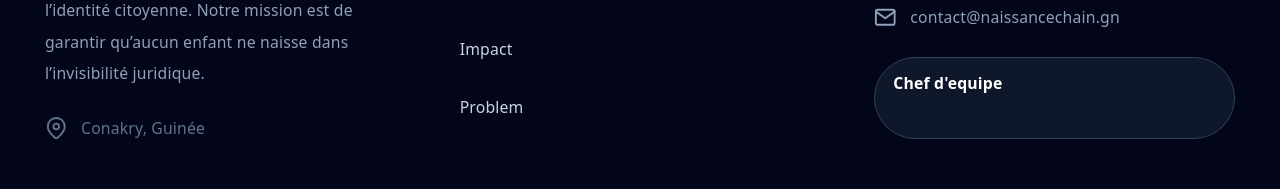
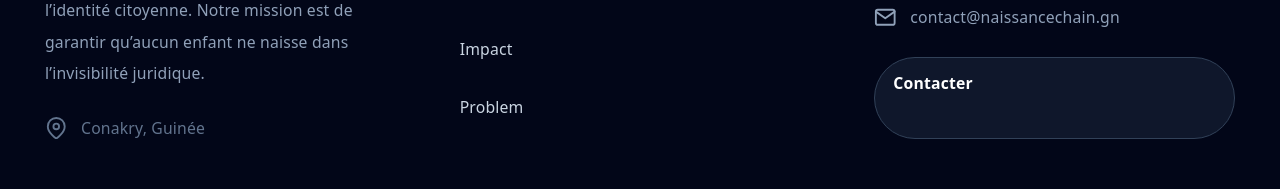
Before and after one commit to DialloHackingDev/vitrine_elite_naissance, a React (Vite) app: page / in a window 1280 px wide. Shown: the part 4327-4516 px from the top of the page. Built offline with nearby package versions, Linux system fonts and the light colour scheme.

Commit message:
ajout du contact exacte du chef d'equipe

```diff
--- a/src/components/Footer.jsx
+++ b/src/components/Footer.jsx
@@ -30,7 +30,7 @@ function Footer() {
             <span>contact@naissancechain.gn</span>
           </div>
           <div href="https://wa.me/625704164" className="inline-flex rounded-full border border-slate-700 bg-slate-900 px-4 py-3 text-sm font-semibold text-white transition hover:border-amber-400 hover:text-amber-300">
-            Chef d'equipe
+            Contacter
           </div>
         </div>
       </div>
```
